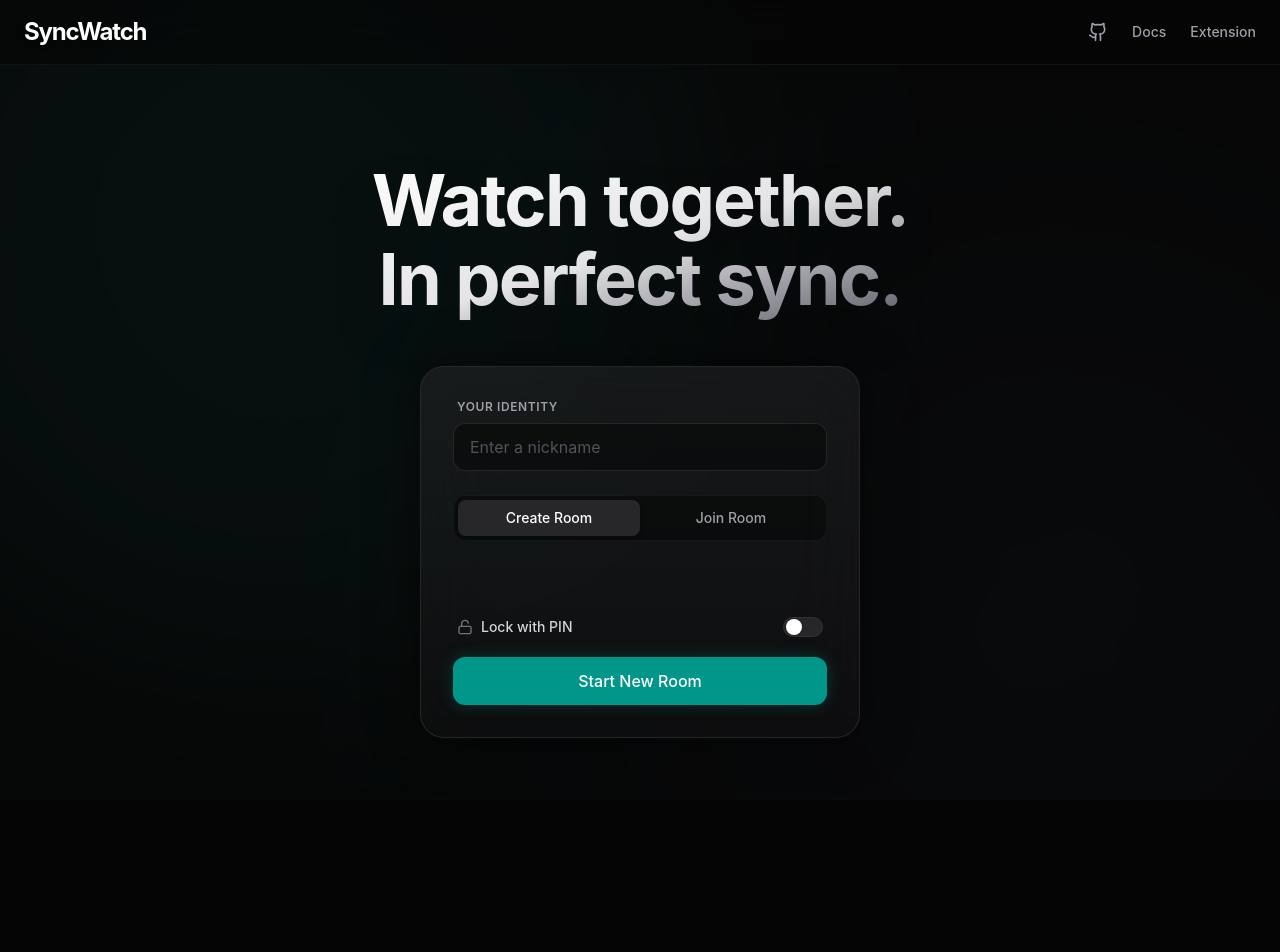
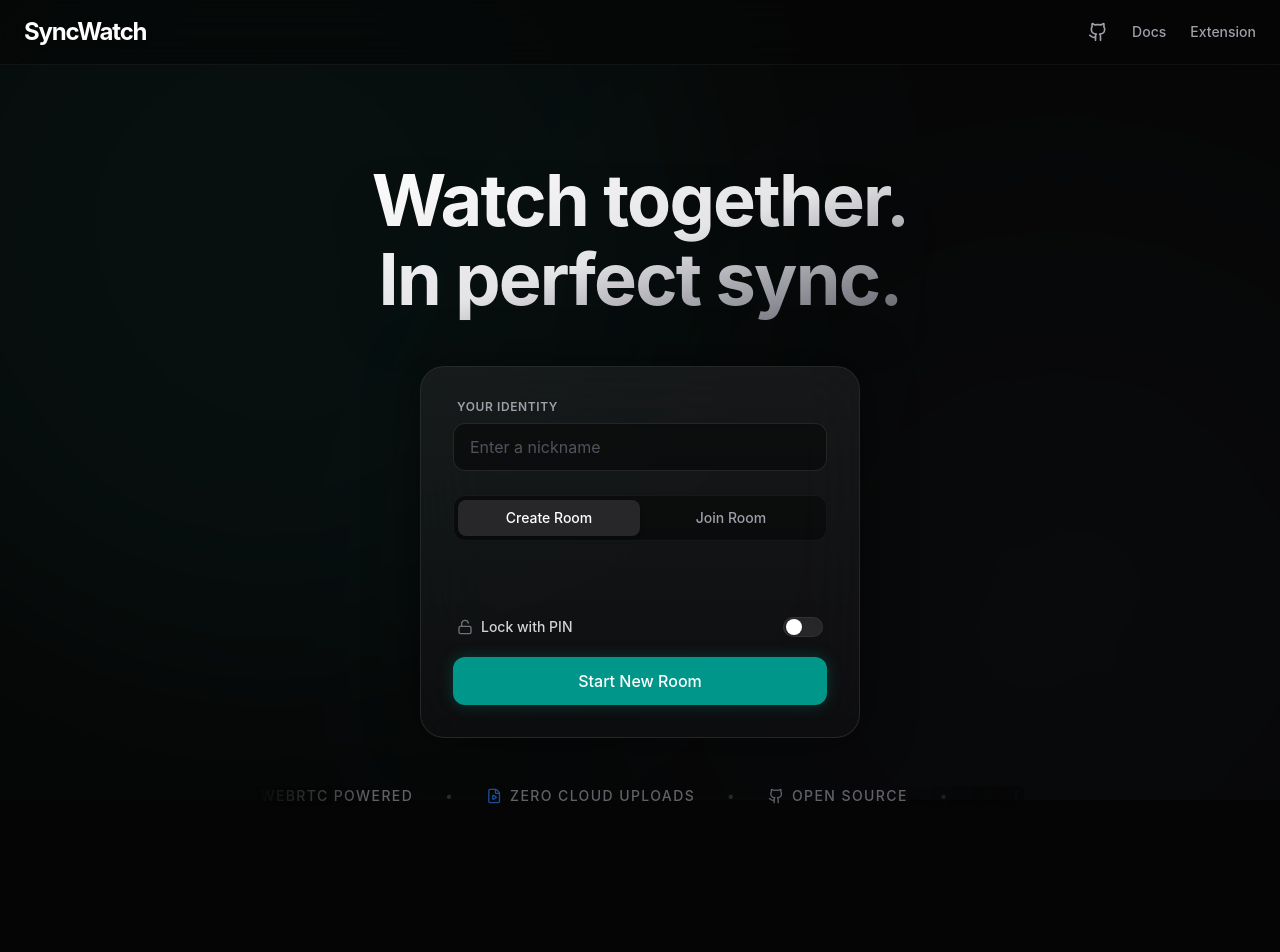
Before and after one commit to sampratigaurav/syncwatch, a React (Vite) app in the folder client/: page / in a window 1280 px wide. Shown: the top 952 px of the page. Built offline with nearby package versions, Linux system fonts and the light colour scheme.

Commit message:
feat: add animated privacy and tech-stack marquee ticker to landing page hero

```diff
--- a/client/src/pages/Home.tsx
+++ b/client/src/pages/Home.tsx
@@ -60,6 +60,32 @@ const STEPS = [
     desc: "Press play once. SyncWatch keeps everyone at the exact same moment automatically."
   }
 ];
+
+const TechTicker = () => {
+  return (
+    <div className="w-full max-w-3xl mx-auto mt-12 overflow-hidden relative z-10 opacity-60">
+      <div className="absolute inset-0 z-20 pointer-events-none" style={{ background: 'linear-gradient(90deg, #050505 0%, transparent 15%, transparent 85%, #050505 100%)' }} />
+      <motion.div
+        className="flex items-center gap-8 whitespace-nowrap w-max"
+        animate={{ x: ["0%", "-50%"] }}
+        transition={{ duration: 25, repeat: Infinity, ease: "linear" }}
+      >
+        {[...Array(2)].map((_, i) => (
+          <div key={i} className="flex items-center gap-8 text-xs tablet:text-sm font-medium text-zinc-400 uppercase tracking-widest pr-8">
+            <span className="flex items-center gap-2"><ShieldCheck size={16} className="text-teal-500" /> 100% Private</span>
+            <span className="text-zinc-700">•</span>
+            <span className="flex items-center gap-2"><Link2 size={16} className="text-emerald-500" /> WebRTC Powered</span>
+            <span className="text-zinc-700">•</span>
+            <span className="flex items-center gap-2"><FileVideo size={16} className="text-blue-500" /> Zero Cloud Uploads</span>
+            <span className="text-zinc-700">•</span>
+            <span className="flex items-center gap-2"><Github size={16} className="text-zinc-400" /> Open Source</span>
+            <span className="text-zinc-700">•</span>
+          </div>
+        ))}
+      </motion.div>
+    </div>
+  );
+};
 
 const StickyScrollSteps = () => {
   return (
@@ -544,6 +570,8 @@ export default function Home() {
                </div>
              </div>
            </div>
+
+          <TechTicker />
         </div>
 
         <StickyScrollSteps />
```
